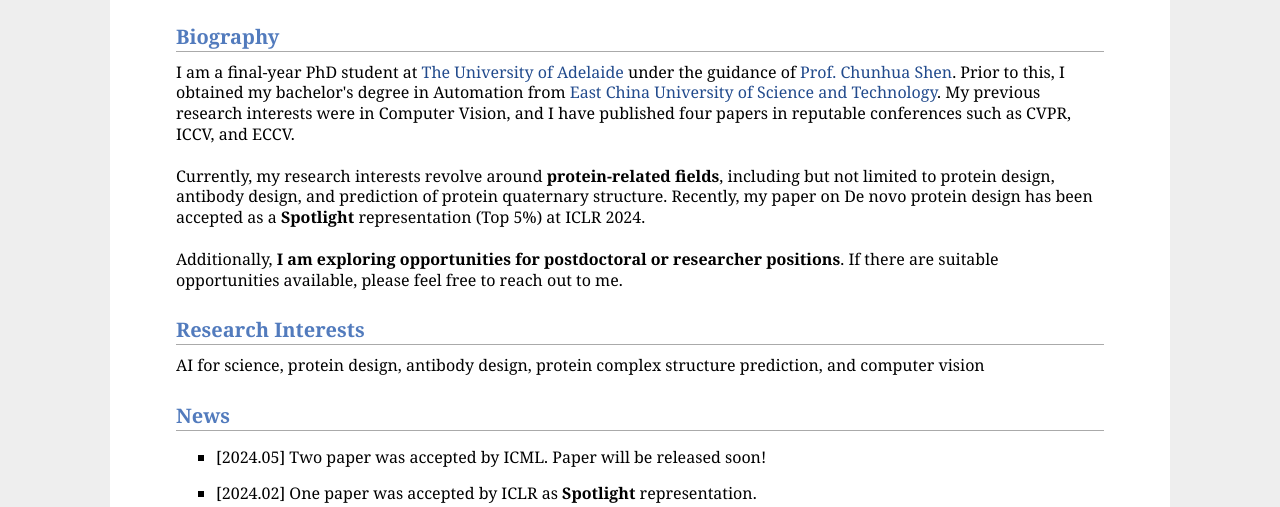
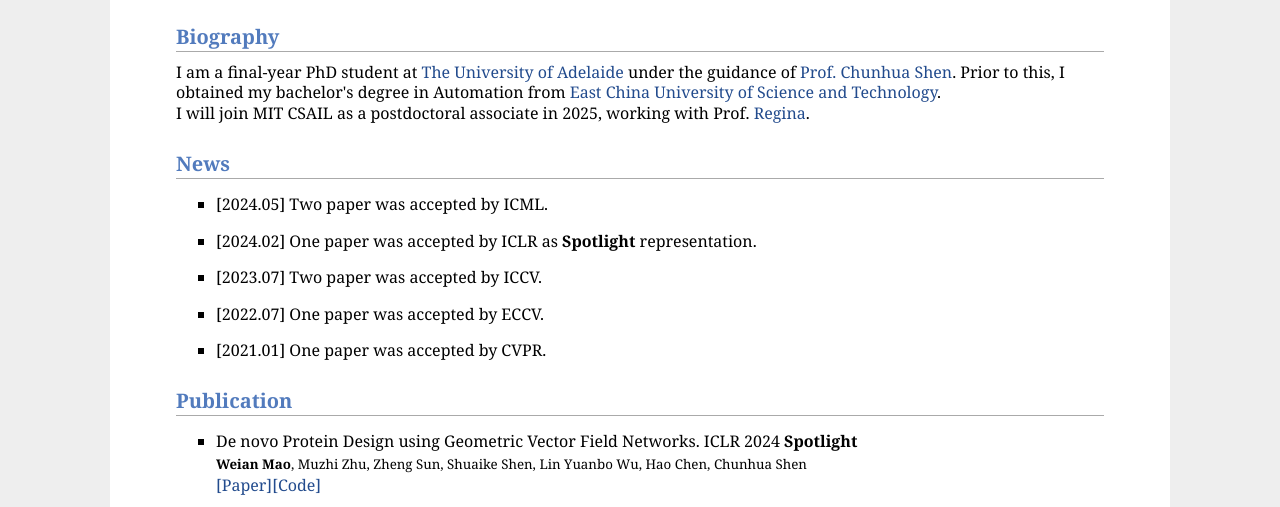
Before and after one commit to WeianMao/WeianMao.github.io, a plain HTML site: page index.html in a window 1280 px wide. Shown: the part 323-830 px from the top of the page. Drawn offline with Linux system fonts and the light colour scheme.

Commit message:
update state

```diff
--- a/index.html
+++ b/index.html
@@ -38,18 +38,21 @@
 
 <h2>Biography</h2>
 <p>
-    I am a final-year PhD student at <a href="https://www.adelaide.edu.au/">The University of Adelaide</a> under the guidance of <a href="https://cshen.github.io">Prof. Chunhua Shen</a>. Prior to this, I obtained my bachelor's degree in Automation from <a href="https://www.ecust.edu.cn/en/main.psp">East China University of Science and Technology</a>. My previous research interests were in Computer Vision, and I have published four papers in reputable conferences such as CVPR, ICCV, and ECCV.<br>
-    <br>
-    Currently, my research interests revolve around <strong>protein-related fields</strong>, including but not limited to protein design, antibody design, and prediction of protein quaternary structure. Recently, my paper on De novo protein design has been accepted as a <strong>Spotlight</strong> representation (Top 5%) at ICLR 2024. <br>
-    <br>
-    Additionally, <strong>I am exploring opportunities for postdoctoral or researcher positions</strong>. If there are suitable opportunities available, please feel free to reach out to me.
+    I am a final-year PhD student at <a href="https://www.adelaide.edu.au/">The University of Adelaide</a> under the guidance of <a href="https://cshen.github.io">Prof. Chunhua Shen</a>. Prior to this, I obtained my bachelor's degree in Automation from <a href="https://www.ecust.edu.cn/en/main.psp">East China University of Science and Technology</a>.
+    <!-- My previous research interests were in Computer Vision, and I have published four papers in reputable conferences such as CVPR, ICCV, and ECCV.<br> -->
+    <!-- <br> -->
+    <!-- Currently, my research interests revolve around <strong>protein-related fields</strong>, including but not limited to protein design, antibody design, and prediction of protein quaternary structure. Recently, my paper on De novo protein design has been accepted as a <strong>Spotlight</strong> representation (Top 5%) at ICLR 2024. <br> -->
+    <!-- <br> -->
+    <!-- Additionally, <strong>I am exploring opportunities for postdoctoral or researcher positions</strong>. If there are suitable opportunities available, please feel free to reach out to me. -->
+    <br> I will join MIT CSAIL as a postdoctoral associate in 2025, working with Prof. <a href="https://www.regina.csail.mit.edu">Regina</a>.
+
 </p>
 
-<h2>Research Interests</h2>
+<!-- <h2>Research Interests</h2> -->
 <p>
     <!--My research interests include AI & Science, Graph Neural Network. In particular, I am interested in promoting the development of science especially physical science with artificial intelligence, including discovering the conservation law, the new material. Also I work on improving the AI with physical science.-->
-    AI for science, protein design, antibody design, protein complex structure prediction, and computer vision
-</p>
+    <!-- AI for science, protein design, antibody design, protein complex structure prediction, and computer vision
+</p> -->
 
 <!--<p align="justify"><span style="color:#ff0000"><b>I am looking forward to working with researchers in the field of AI & Science (also a Ph.D. position)! Feel free to drop me an <a href="mailto:lk2017@zju.edu.cn">e-mail</a>. </b></span></p>
 -->
@@ -57,7 +60,8 @@
 <h2>News<small></small></h2>
 <ul>
     <li>
-        [2024.05] Two paper was accepted by ICML. Paper will be released soon!
+        [2024.05] Two paper was accepted by ICML.
+        <!-- [2024.05] Two paper was accepted by ICML. Paper will be released soon! -->
     </li>
     <li>
         [2024.02] One paper was accepted by ICLR as <b>Spotlight</b> representation.
```
